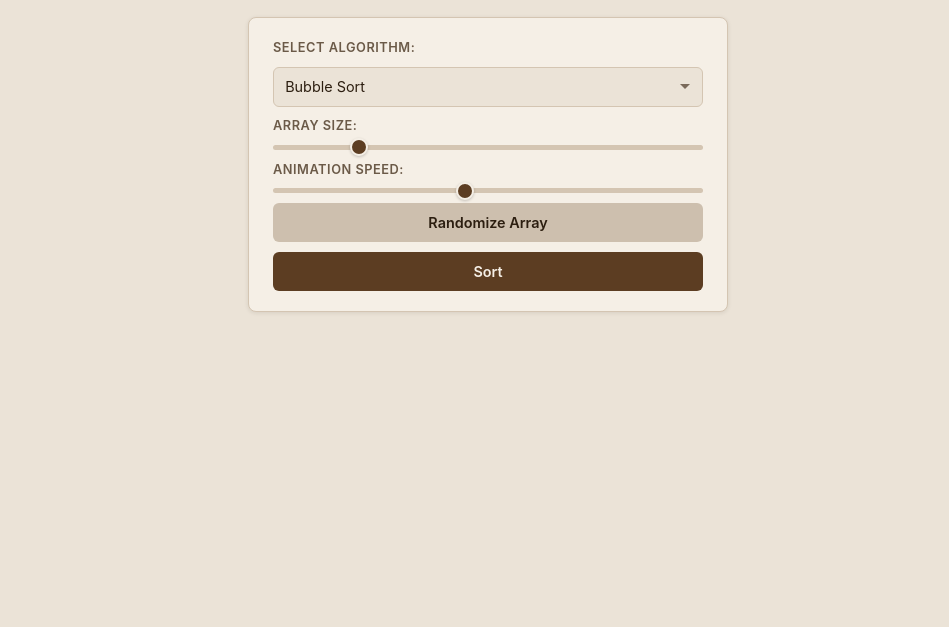
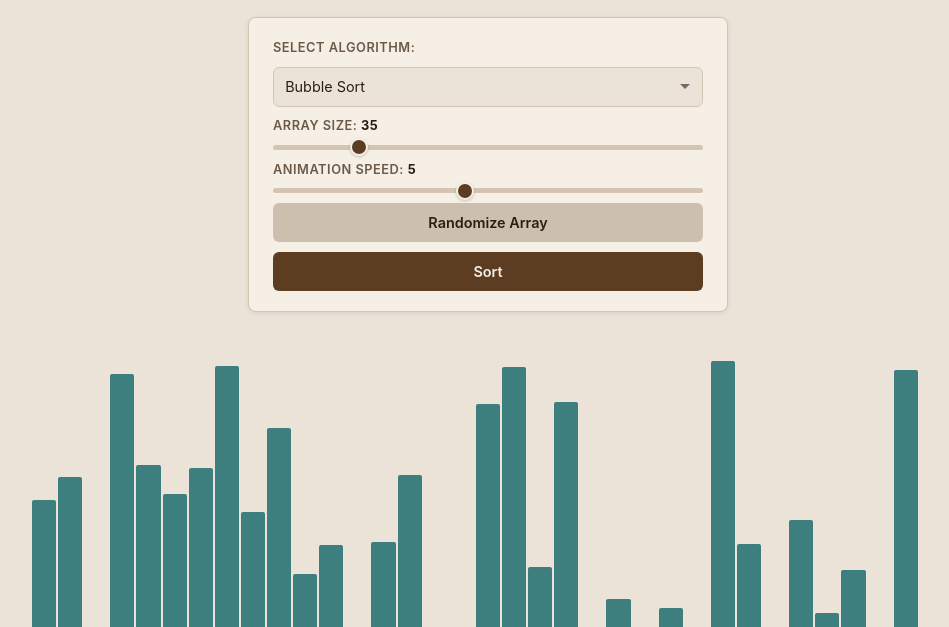
Before and after one commit to KermoArusoo/sorting-visualizer, a plain HTML site: page index.html in a window 1280 px wide. Shown: the part 102-729 px from the top of the page, without its empty margins (152-1101 px from the left). Drawn offline with Linux system fonts and the light colour scheme.

Commit message:
Add array generation and bar rendering

```diff
--- a/script.js
+++ b/script.js
@@ -0,0 +1,61 @@
+let array = [];
+let barElements = [];
+
+// Get DOM elements
+const form = document.getElementById("form");
+const algorithmSelect = document.getElementById("sorting-algorithm");
+const arraySizeInput = document.getElementById("array-size");
+const arraySizeValue = document.getElementById("array-size-num");
+const speedInput = document.getElementById("animation-speed");
+const speedValue = document.getElementById("animation-speed-num");
+const randomizeButton = document.getElementById("randomize-array");
+const submitButton = document.getElementById("submit-button");
+const arrayContainer = document.getElementById("array-container");
+
+window.addEventListener("load", () => {
+	generateArray(parseInt(arraySizeInput.value));
+	arraySizeValue.textContent = arraySizeInput.value;
+	speedValue.textContent = speedInput.value;
+});
+
+form.addEventListener("submit", (e) => {
+	e.preventDefault();
+	const algorithm = algorithmSelect.value;
+});
+
+randomizeButton.addEventListener("click", () => {
+	const size = parseInt(arraySizeInput.value);
+	generateArray(size);
+});
+
+arraySizeInput.addEventListener("input", () => {
+	const size = parseInt(arraySizeInput.value);
+	arraySizeValue.textContent = size;
+	generateArray(size);
+});
+
+speedInput.addEventListener("input", () => {
+	speedValue.textContent = speedInput.value;
+});
+
+function generateArray(size) {
+	array = [];
+	for (let i = 0; i < size; i++) {
+		array[i] =
+			Math.floor(Math.random() * (arrayContainer.clientHeight * 0.95)) + 1;
+	}
+	return renderArray(array);
+}
+
+function renderArray(array) {
+	barElements = [];
+	arrayContainer.innerHTML = "";
+	array.forEach((value) => {
+		const bar = document.createElement("div");
+		bar.classList.add("bar");
+		bar.style.height = `${value}px`;
+		bar.style.width = `${arrayContainer.clientWidth / array.length - 1}px`; // Adjust width based on array size
+		arrayContainer.appendChild(bar);
+		barElements.push(bar);
+	});
+}
--- a/style.css
+++ b/style.css
@@ -61,7 +61,12 @@ select {
 
 /* ── Base ───────────────────────────────────── */
 body {
-	font-family: "Inter", "Segoe UI", system-ui, -apple-system, sans-serif;
+	font-family:
+		"Inter",
+		"Segoe UI",
+		system-ui,
+		-apple-system,
+		sans-serif;
 	background: var(--bg);
 	color: var(--text);
 	display: flex;
@@ -210,7 +215,9 @@ body {
 	align-items: flex-end;
 	gap: 1px;
 	min-height: 260px;
-	padding: 1rem 0.75rem;
+	max-height: 400px;
+	padding: 1rem 0.75rem 0;
+	border-bottom: 5px solid var(--btn);
 	margin: 0.75rem 0.75rem 0;
 }
 
@@ -300,7 +307,7 @@ body {
 	.array-container {
 		min-height: 340px;
 		gap: 2px;
-		padding: 1.25rem 1.5rem;
+		padding: 1.25rem 1.5rem 0;
 		margin: 1rem 1.5rem 0;
 	}
 
```
